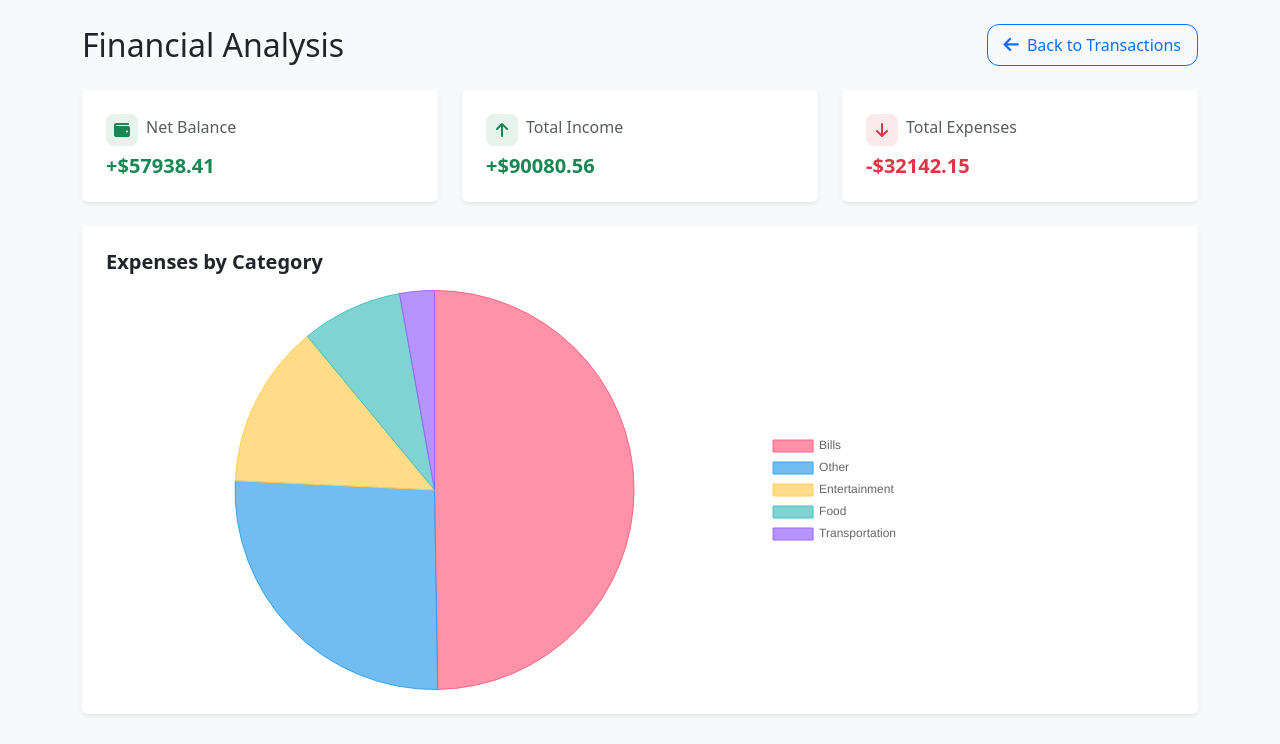
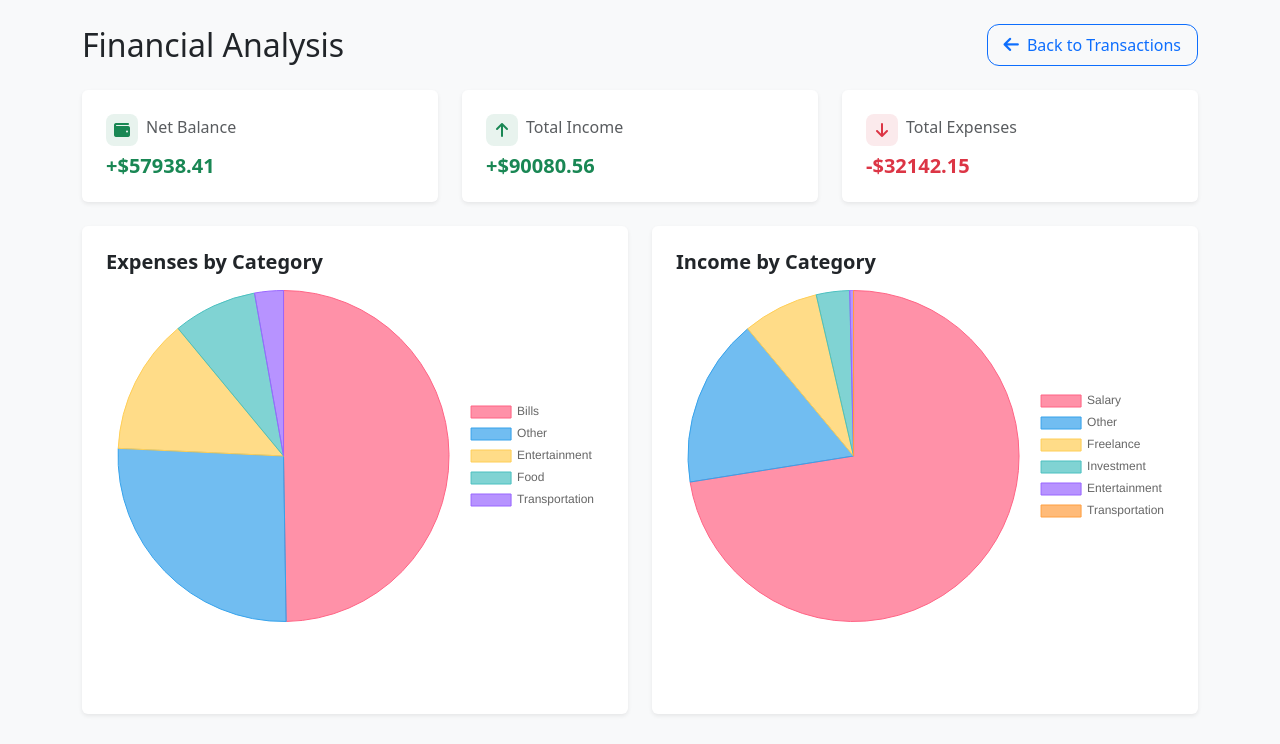
Before and after one commit to TharHtet236401/intern_task2, a Django app: page /analysis/ in a window 1280 px wide. Shown: the part 56-800 px from the top of the page. Run offline with Django 5.2, Linux system fonts and the light colour scheme; data comes from the database, SQL or seed files in the repository; some libraries are stand-ins or nearby versions.

Commit message:
Add income category chart to financial analysis page

```diff
--- a/transaction/templates/transaction/analysis.html
+++ b/transaction/templates/transaction/analysis.html
@@ -68,12 +68,25 @@
 
     <!-- Chart Section -->
     <div class="row mt-4">
-        <div class="col-12">
+        <!-- Expense Chart -->
+        <div class="col-md-6">
             <div class="card shadow-sm">
                 <div class="card-body">
                     <h5 class="card-title mb-3">Expenses by Category</h5>
                     <div style="height: 400px;">
                         <canvas id="expenseChart"></canvas>
+                    </div>
+                </div>
+            </div>
+        </div>
+
+        <!-- Income Chart -->
+        <div class="col-md-6">
+            <div class="card shadow-sm">
+                <div class="card-body">
+                    <h5 class="card-title mb-3">Income by Category</h5>
+                    <div style="height: 400px;">
+                        <canvas id="incomeChart"></canvas>
                     </div>
                 </div>
             </div>
@@ -86,13 +99,7 @@
 
 <script>
 document.addEventListener('DOMContentLoaded', function() {
-    const ctx = document.getElementById('expenseChart').getContext('2d');
-
-    // Chart data
-    const labels = JSON.parse('{{ chart_labels|safe|escapejs }}');
-    const data = JSON.parse('{{ chart_data|safe|escapejs }}');
-
-    // Generate colors for each category
+    // Colors for charts
     const colors = [
         'rgba(255, 99, 132, 0.7)',
         'rgba(54, 162, 235, 0.7)',
@@ -102,7 +109,9 @@ document.addEventListener('DOMContentLoaded', function() {
         'rgba(255, 159, 64, 0.7)',
     ];
 
-    new Chart(ctx, {
+    // Function to create pie chart
+    function createPieChart(ctx, labels, data, title) {
+        return new Chart(ctx, {
             type: 'pie',
             data: {
                 labels: labels,
@@ -116,7 +125,7 @@ document.addEventListener('DOMContentLoaded', function() {
             options: {
                 responsive: true,
                 maintainAspectRatio: true,
-            aspectRatio: 2,
+                aspectRatio: 1.5,
                 plugins: {
                     legend: {
                         display: true,
@@ -135,6 +144,19 @@ document.addEventListener('DOMContentLoaded', function() {
                 }
             }
         });
+    }
+
+    // Create Expense Chart
+    const expenseCtx = document.getElementById('expenseChart').getContext('2d');
+    const expenseLabels = JSON.parse('{{ expense_labels|safe|escapejs }}');
+    const expenseData = JSON.parse('{{ expense_data|safe|escapejs }}');
+    createPieChart(expenseCtx, expenseLabels, expenseData, 'Expenses');
+
+    // Create Income Chart
+    const incomeCtx = document.getElementById('incomeChart').getContext('2d');
+    const incomeLabels = JSON.parse('{{ income_labels|safe|escapejs }}');
+    const incomeData = JSON.parse('{{ income_data|safe|escapejs }}');
+    createPieChart(incomeCtx, incomeLabels, incomeData, 'Income');
 });
 </script>
 
--- a/transaction/views.py
+++ b/transaction/views.py
@@ -114,17 +114,14 @@ def export_transactions(request):
 
 def analysis(request):
     try:
-        # Get all transactions
         transactions = Transaction.objects.all()
 
-        # Calculate total income and expenses
+        # Calculate totals
         total_income = sum(t.amount for t in transactions if t.transaction_type == 'income')
         total_expenses = sum(t.amount for t in transactions if t.transaction_type == 'expense')
-
-        # Calculate net balance
         net_balance = total_income - total_expenses
 
-        # Get expense data by category for chart
+        # Get expense data by category
         expense_by_category = (
             Transaction.objects.filter(transaction_type='expense')
             .values('category')
@@ -132,16 +129,31 @@ def analysis(request):
             .order_by('-total')
         )
 
-        # Prepare chart data with proper JSON serialization
-        chart_labels = json.dumps([Transaction.CATEGORY_CHOICES_DICT.get(item['category'], item['category']) for item in expense_by_category])
-        chart_data = json.dumps([float(item['total']) for item in expense_by_category])
+        # Get income data by category
+        income_by_category = (
+            Transaction.objects.filter(transaction_type='income')
+            .values('category')
+            .annotate(total=Sum('amount'))
+            .order_by('-total')
+        )
+
+        # Prepare chart data
+        expense_labels = json.dumps([Transaction.CATEGORY_CHOICES_DICT.get(item['category'], item['category'])
+                                   for item in expense_by_category])
+        expense_data = json.dumps([float(item['total']) for item in expense_by_category])
+
+        income_labels = json.dumps([Transaction.CATEGORY_CHOICES_DICT.get(item['category'], item['category'])
+                                  for item in income_by_category])
+        income_data = json.dumps([float(item['total']) for item in income_by_category])
 
         context = {
             'total_income': total_income,
             'total_expenses': total_expenses,
             'net_balance': net_balance,
-            'chart_labels': chart_labels,
-            'chart_data': chart_data,
+            'expense_labels': expense_labels,
+            'expense_data': expense_data,
+            'income_labels': income_labels,
+            'income_data': income_data,
         }
 
         return render(request, 'transaction/analysis.html', context)
```
Lines whose indentation alone changed are shown as unchanged.
